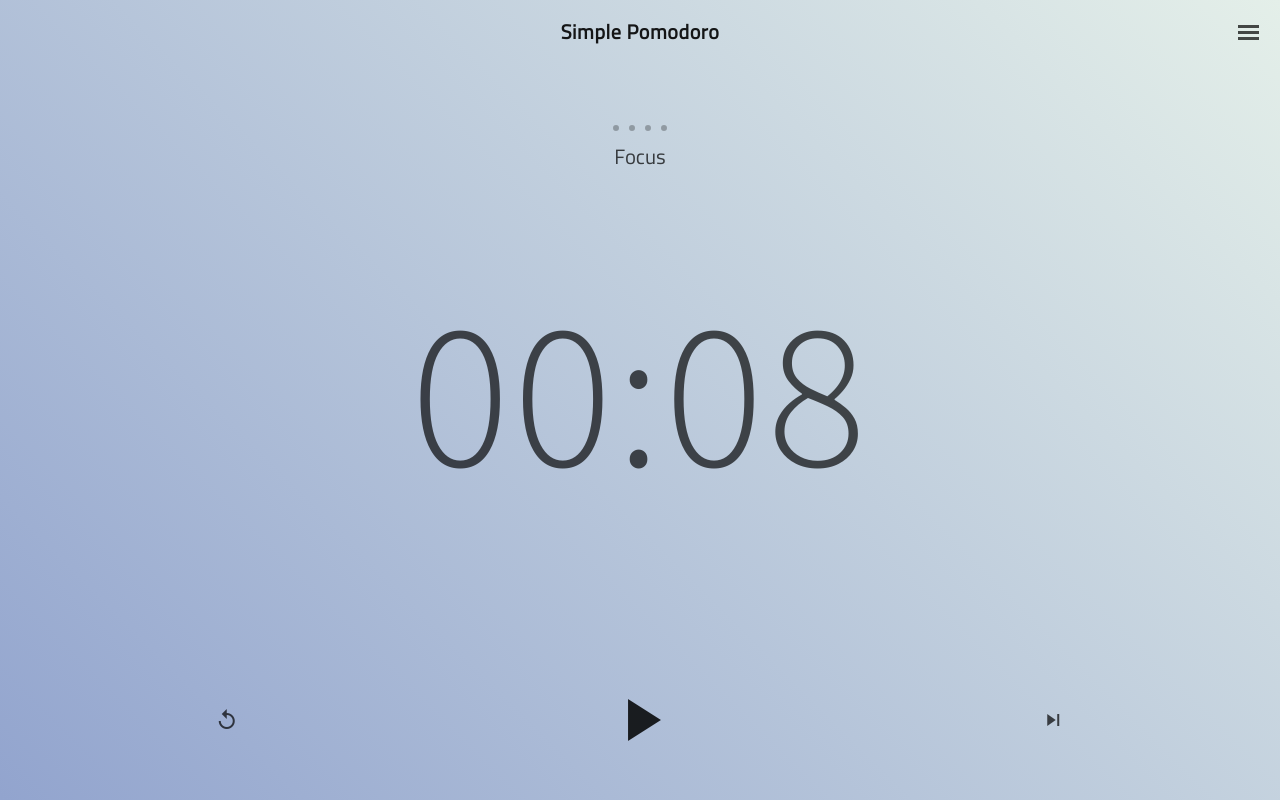
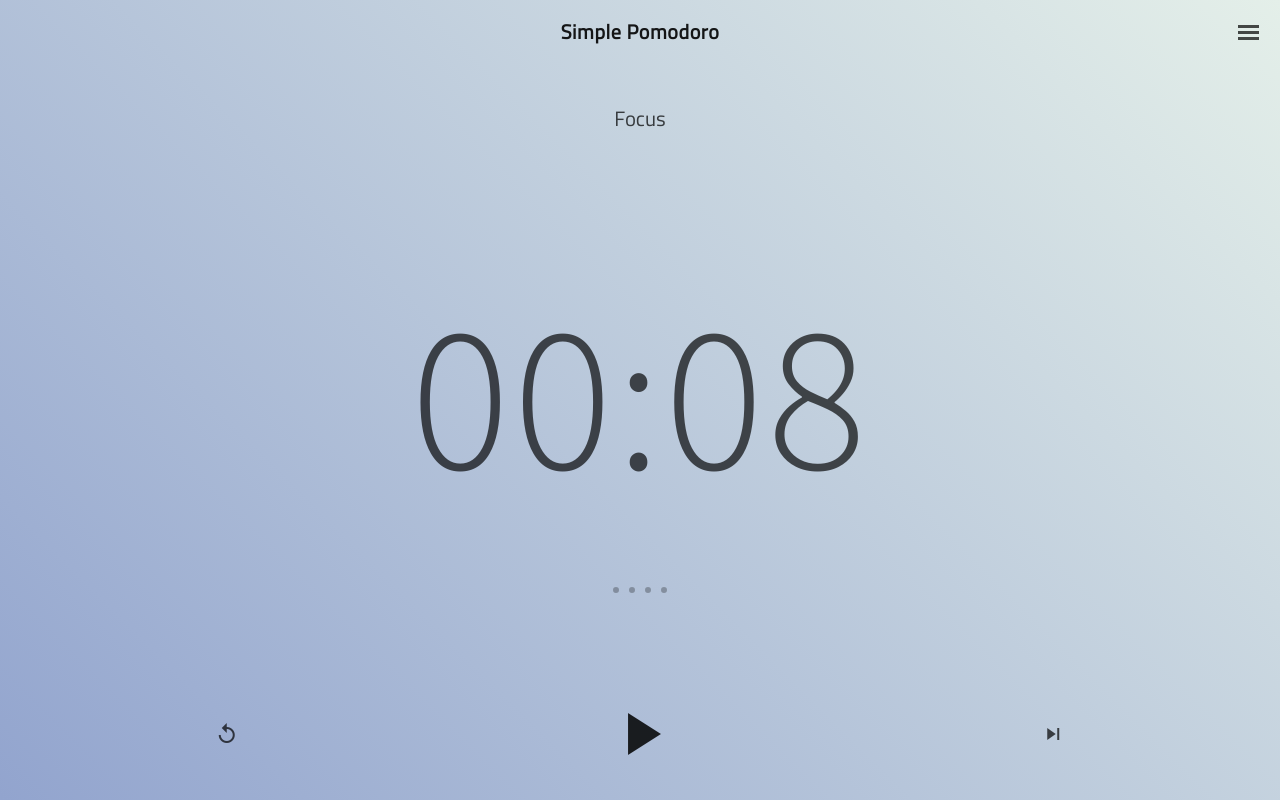
Before and after one commit to Thilerion/vue-pomodoro, a Vue app: page / in a window 1280 px wide. Built offline with nearby package versions, Linux system fonts and the light colour scheme.

Commit message:
reordered grid

```diff
--- a/src/App.vue
+++ b/src/App.vue
@@ -4,10 +4,10 @@
 			<pomo-nav></pomo-nav>
 		</nav>
 		<main>
-			<pomo-session></pomo-session>
-			<pomo-time-view></pomo-time-view>
-			<div></div>
-			<pomo-controls></pomo-controls>
+			<pomo-session class="grid-session"></pomo-session>
+			<pomo-cycle class="grid-cycle"></pomo-cycle>
+			<pomo-time-view class="grid-time"></pomo-time-view>
+			<pomo-controls class="grid-controls"></pomo-controls>
 		</main>
 	</div>
 </template>
@@ -17,13 +17,15 @@ import PomoNav from "./components/PomoNav";
 import PomoTimeView from "./components/PomoTimeView";
 import PomoControls from "./components/PomoControls";
 import PomoSession from './components/PomoSession';
+import PomoCycle from './components/PomoCycle';
 export default {
 	name: "app",
 	components: {
 		PomoNav,
 		PomoTimeView,
 		PomoControls,
-		PomoSession
+		PomoSession,
+		PomoCycle
 	},
 	beforeCreate() {
 		this.$store.dispatch('initializeTimer');
@@ -100,7 +102,24 @@ body {
 
 main {
 	display: grid;
-	grid-template-rows: 10rem auto 5rem 10rem;
+	grid-template-rows: repeat(10, auto);
 	align-items: center;
+	height: 100%;
+}
+
+.grid-session {
+	grid-row: 2;
+}
+
+.grid-cycle {
+	grid-row: 7;
+}
+
+.grid-time {
+	grid-row: 6;
+}
+
+.grid-controls {
+  grid-row: 10 / -2;
 }
 </style>
--- a/src/components/PomoSession.vue
+++ b/src/components/PomoSession.vue
@@ -1,21 +1,11 @@
 <template>
-	<div class="session-view">
-
-		<div class="session-number">
-			<pomo-cycle></pomo-cycle>
-		</div>
 		<div class="session-name">
 			{{currentSessionType}}
 		</div>
-	</div>
 </template>
 
 <script>
-import PomoCycle from './PomoCycle'
 export default {
-	components: {
-		PomoCycle
-	},
 	computed: {
 		currentSessionType() {
 			return this.$store.state.currentSession.sessionType;
```
